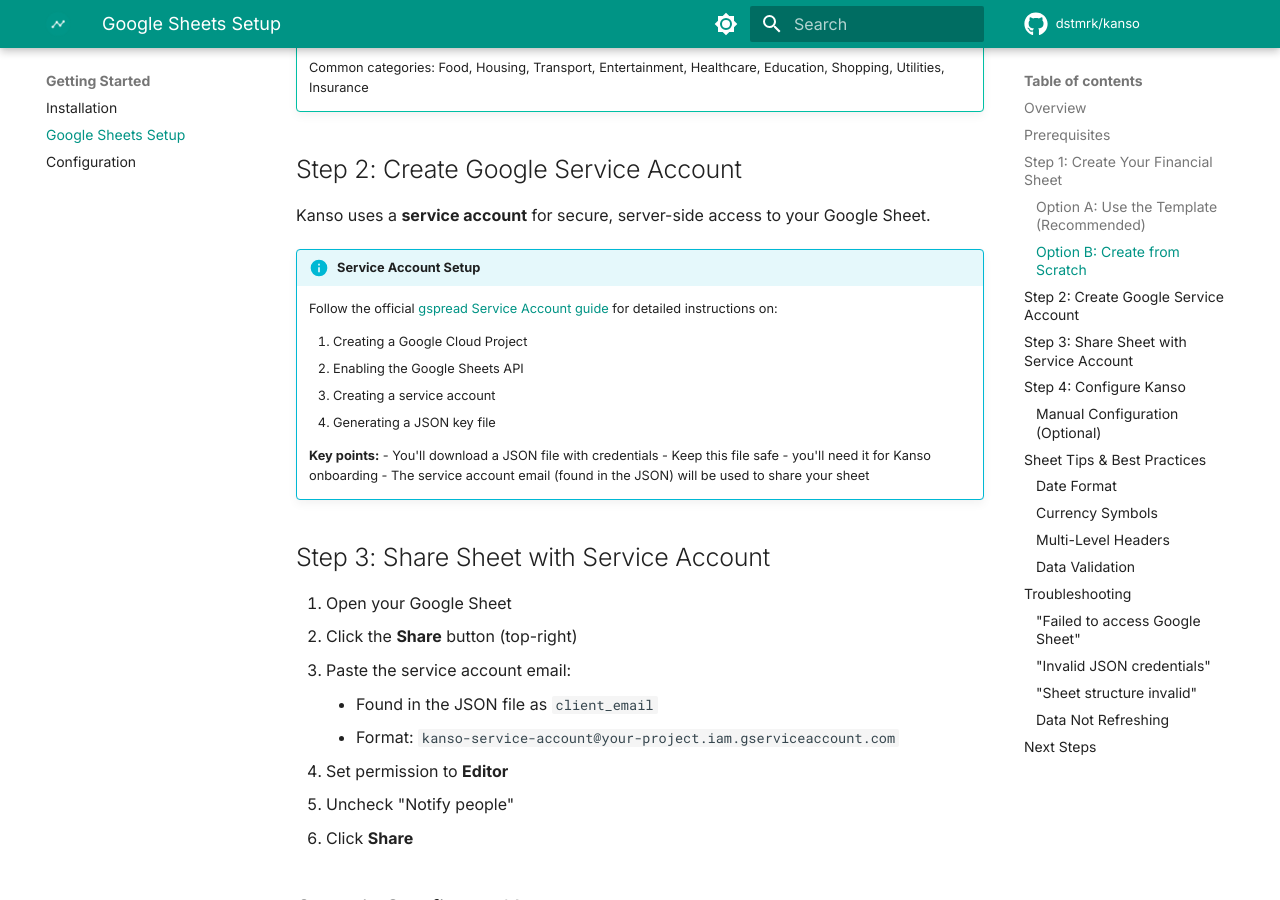
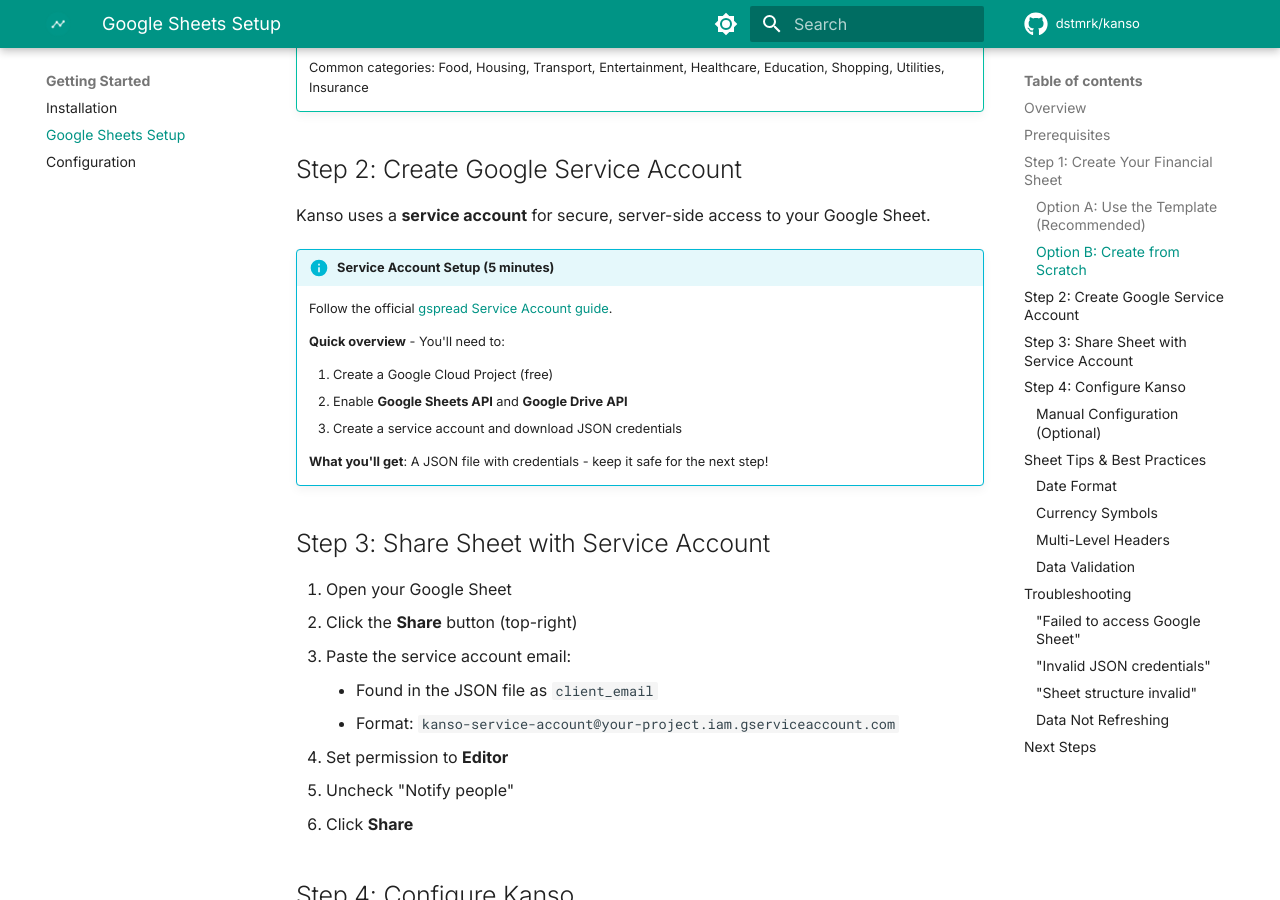
Before and after one commit to dstmrk/kanso, an MkDocs documentation site: the page built from docs/google-sheets-setup.md, in a window 1280 px wide and 900 px high, scrolled down 2033 px. Built offline with MkDocs 1.6.1 and Material for MkDocs 9.7.7, drawn with Linux system fonts in a browser that asks for light colours; comment, search, counter and statistics services are not loaded.

Commit message:
updated docs

```diff
--- a/docs/google-sheets-setup.md
+++ b/docs/google-sheets-setup.md
@@ -95,18 +95,16 @@ Create a new Google Sheet with these tabs:
 
 Kanso uses a **service account** for secure, server-side access to your Google Sheet.
 
-!!! info "Service Account Setup"
-    Follow the official [gspread Service Account guide](https://docs.gspread.org/en/latest/oauth2.html#service-account) for detailed instructions on:
+!!! info "Service Account Setup (5 minutes)"
+    Follow the official [gspread Service Account guide](https://docs.gspread.org/en/latest/oauth2.html#service-account).
 
-    1. Creating a Google Cloud Project
-    2. Enabling the Google Sheets API
-    3. Creating a service account
-    4. Generating a JSON key file
+    **Quick overview** - You'll need to:
 
-    **Key points:**
-    - You'll download a JSON file with credentials
-    - Keep this file safe - you'll need it for Kanso onboarding
-    - The service account email (found in the JSON) will be used to share your sheet
+    1. Create a Google Cloud Project (free)
+    2. Enable **Google Sheets API** and **Google Drive API**
+    3. Create a service account and download JSON credentials
+
+    **What you'll get**: A JSON file with credentials - keep it safe for the next step!
 
 ## Step 3: Share Sheet with Service Account
 
```
Also changed, not shown: docs/contributing.md (+12 -0 lines), docs/index.md (+1 -1 lines), docs/installation.md (+8 -0 lines).
